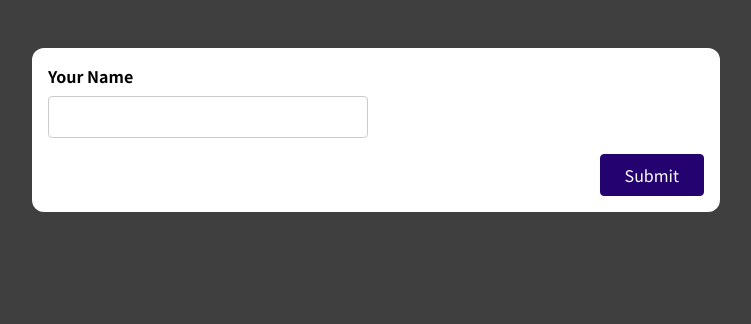
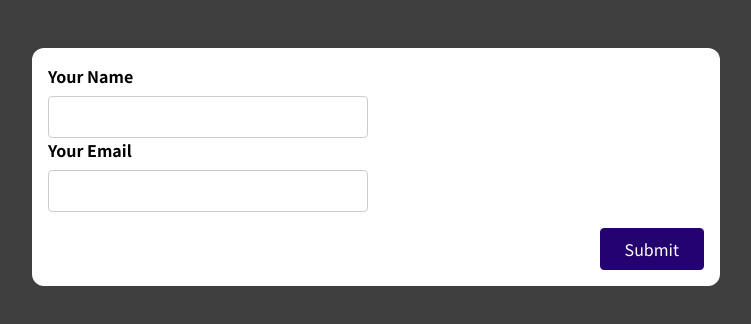
Before and after one commit to joshuaadu/form-validation-react, a React (Create React App) app: page / in a window 1280 px wide. Shown: the top 324 px of the page, without its empty margins (264-1015 px from the left). Built offline with nearby package versions, Linux system fonts and the light colour scheme.

Commit message:
add email CustomInput component

```diff
--- a/src/components/CustomInput.js
+++ b/src/components/CustomInput.js
@@ -1,7 +1,6 @@
 import { Fragment } from "react";
 
 const CustomInput = (props) => {
-
   return (
     <Fragment>
       <label htmlFor={props.id}>{props.labelText}</label>
--- a/src/components/SimpleInput.js
+++ b/src/components/SimpleInput.js
@@ -11,15 +11,26 @@ const SimpleInput = (props) => {
     inputChangeHandler: nameInputChangeHandler,
     inputBlurHandler: nameInputBlurHandler
   } = useInput();
+  const {
+    enteredValue: enteredEmail,
+    setEnteredValue: setEnteredEmail,
+    setInputTouched: setEmailInputTouched,
+    enteredValueIsValid: enteredEmailIsValid,
+    inputValueIsInValid: emailInputIsInValid,
+    inputChangeHandler: emailInputChangeHandler,
+    inputBlurHandler: emailInputBlurHandler
+  } = useInput();
 
   const submitHandler = (event) => {
     event.preventDefault();
 
-    if (!enteredNameIsValid) {
+    if (!enteredNameIsValid || !enteredEmailIsValid) {
       return;
     }
     setEnteredName("");
+    setEnteredEmail("");
     setNameInputTouched(false);
+    setEmailInputTouched(false);
   };
 
   return (
@@ -35,6 +46,16 @@ const SimpleInput = (props) => {
           errorText="Name must not be empty"
           isInValid={nameInputIsInValid}
         />
+        <CustomInput
+          type="email"
+          id="email"
+          labelText="Your Email"
+          value={enteredEmail}
+          onChange={emailInputChangeHandler}
+          onBlur={emailInputBlurHandler}
+          errorText="Email must not be empty"
+          isInValid={emailInputIsInValid}
+        />
       </div>
       <div className="form-actions">
         <button type="submit">Submit</button>
```
